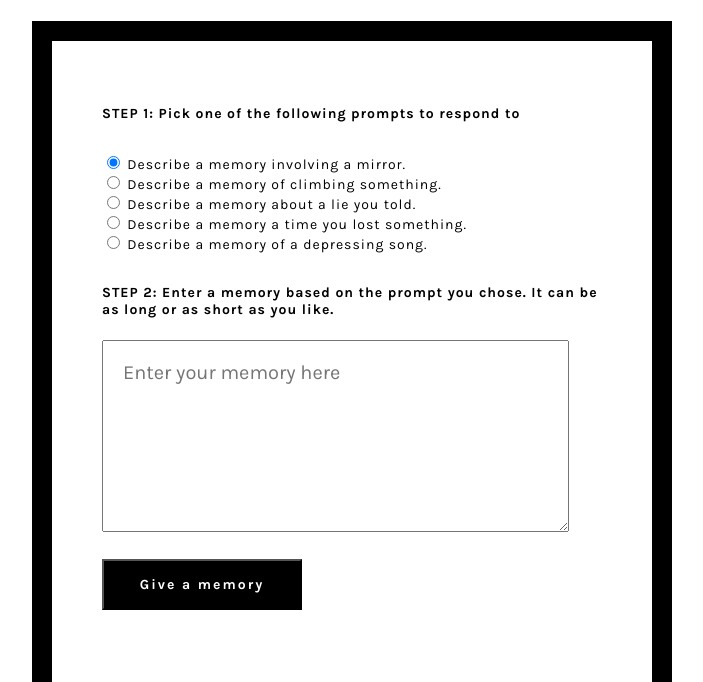
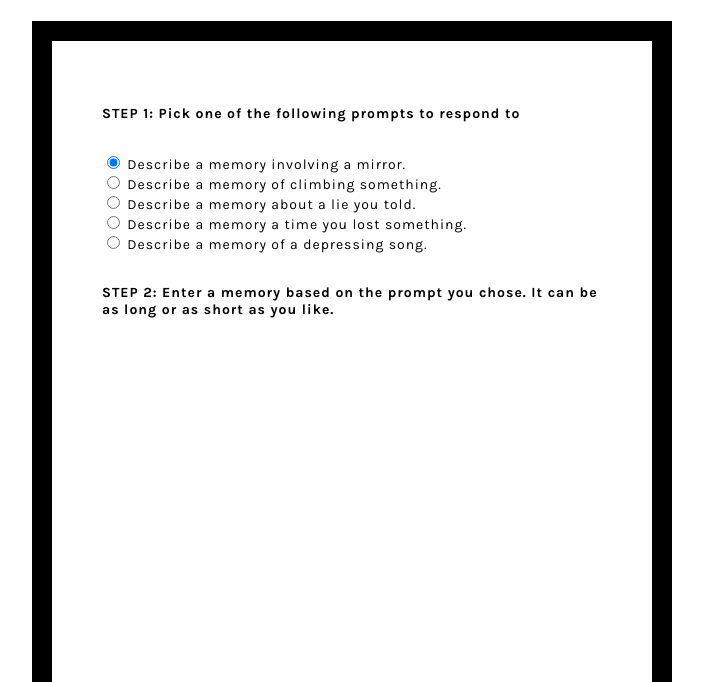
Before and after one commit to rlieberman/MemorySMS, a website: page public/index.html in a window 1280 px wide. Shown: the part 118-800 px from the top of the page, without its empty margins (288-991 px from the left). Drawn offline with Linux system fonts and the light colour scheme.

Commit message:
getting request object

```diff
--- a/index.js
+++ b/index.js
@@ -33,7 +33,7 @@ app.use(express.static('public'));
 app.get('/twilio-callback', function(request, response) {
 
   //this is where you get the actual text, from the request object
-  console.log("request: " + request);
+  console.log("request: " + request.query);
   var msg = request.query.Body.toLowerCase();
 
   console.log("message: " + msg);
--- a/public/index.html
+++ b/public/index.html
@@ -33,8 +33,6 @@
       <p class="instructions">
         STEP 2: Enter a memory based on the prompt you chose. It can be as long or as short as you like.
       <p>
-      <textarea id ="memory" type="text" name="memory" placeholder="Enter your memory here"></textarea>
-      <button id="button" type="submit" value="Submit">Give a memory</button>
     </div>
 
 
```
